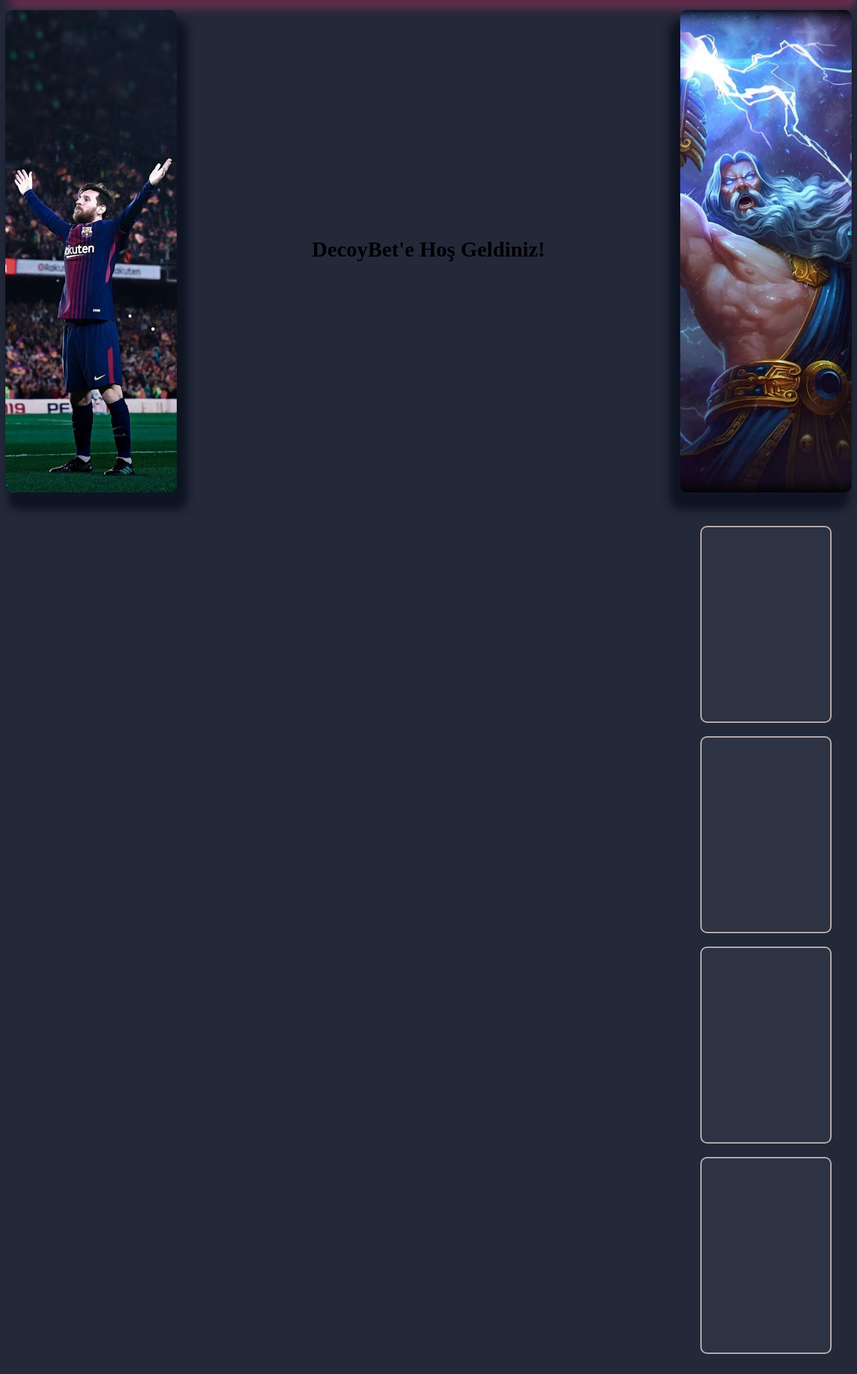
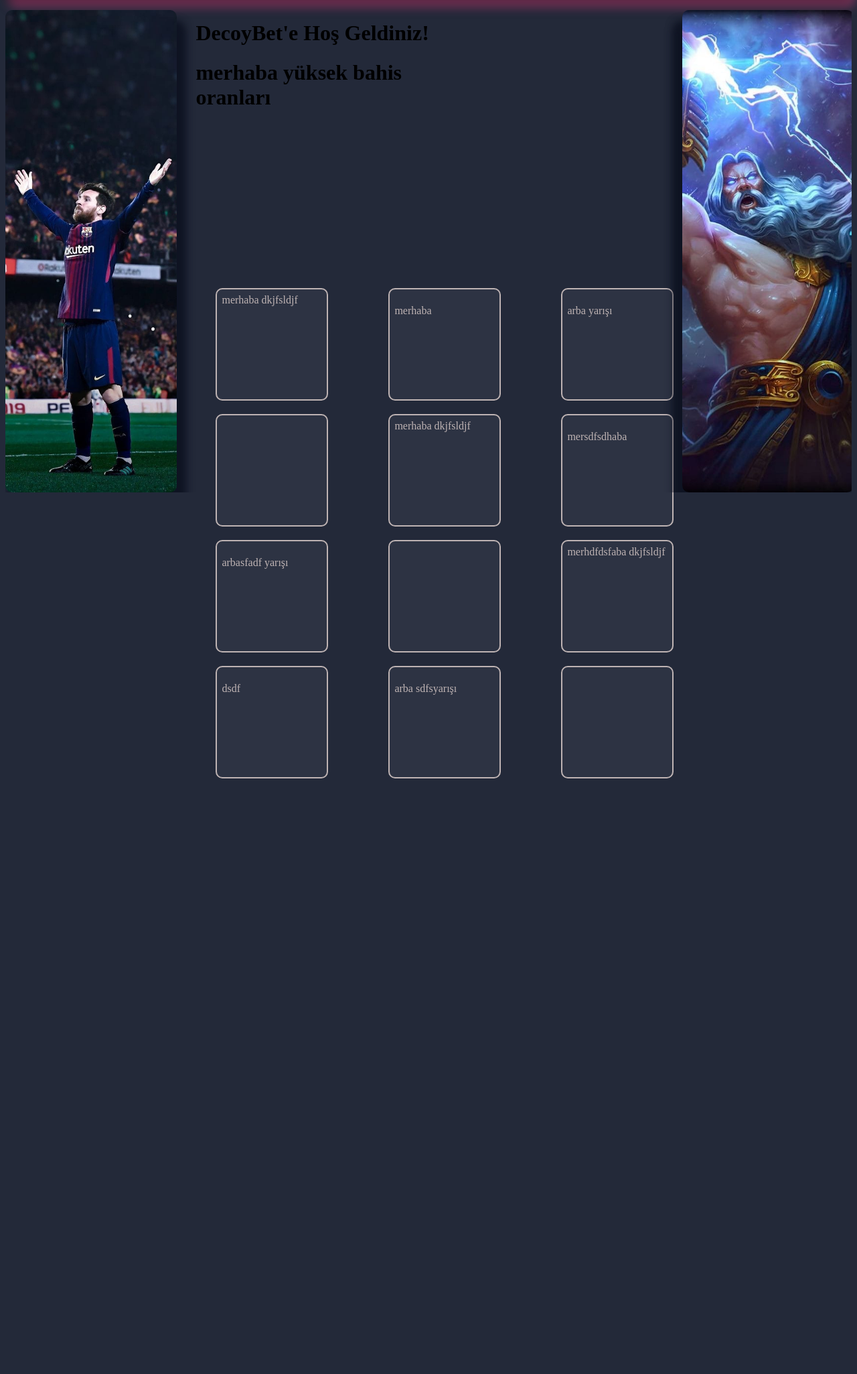
Before and after one commit to milksut/django_website, a Django app: page / in a window 1280 px wide. Shown: the part 98-2149 px from the top of the page at 67% size. After the commit the page ends 1260 px from the top, so only its background shows below. Run offline with Django 4.2, Linux system fonts and the light colour scheme.

Commit message:
games hower work on progres

```diff
--- a/templates/homepage.html
+++ b/templates/homepage.html
@@ -44,7 +44,45 @@
         </div>
         <div class="content">
             <!--İçerik-->
-            <h1>DecoyBet'e Hoş Geldiniz!</h1>
+            <div class="contentinside"><h1>DecoyBet'e Hoş Geldiniz!</h1>
+
+                <h1>merhaba yüksek bahis oranları
+
+                </h1>
+
+
+
+            </div>
+
+
+
+
+
+            <div class="container-games">
+                <div class="game">merhaba dkjfsldjf</div>
+                <div class="game"><p>merhaba </p></div>
+                <div class="game"><p>arba yarışı </p></div>
+                <div class="game"></div>
+                <div class="game">merhaba dkjfsldjf</div>
+                <div class="game"><p>mersdfsdhaba </p></div>
+                <div class="game"><p>arbasfadf yarışı </p></div>
+                <div class="game"></div>
+                <div class="game">merhdfdsfaba dkjfsldjf</div>
+                <div class="game"><p>dsdf </p></div>
+                <div class="game"><p>arba sdfsyarışı </p></div>
+                <div class="game"></div>
+
+
+
+
+
+
+            </div>
+
+
+
+
+
 
         </div>
         <div class="advertisement">
@@ -79,18 +117,13 @@
             </div>
         </div>
 
-        <div class="container-games">
-            <div class="game 1"></div>
-            <div class="game 2"></div>
-            <div class="game 3"></div>
-            <div class="game 3"></div>
-        </div>
 
 
     </div>
 
 
 
+
 </body>
 {% endblock content %}
 </html>
--- a/templates/style_sheet.html
+++ b/templates/style_sheet.html
@@ -61,8 +61,17 @@
 .container {
             display: flex;
             justify-content: space-between;
-            align-items: center;
+
+            align-items:right;
+
+
             padding-top: 10px;
+            overflow: hidden;
+
+
+
+
+
 
         }
 
@@ -70,7 +79,7 @@
  .advertisement {
             background-color: rgb(35, 41, 57);
             margin-top: 5px;
-            width: 20vw;
+            width: 20%;
             height: 90vh;
             padding: 0px;
             border-radius: 10px;
@@ -198,20 +207,62 @@ border-radius: 10px;
 
 .container-games{
     display: flex;
+    width: 55%;
     justify-content: space-between;
     padding: 20px;
-    margin-top: 20px;
+    margin-top: 40px;
     flex-wrap: wrap;
+    position: absolute;
+
+    padding-top: 2%;
+    margin-top: 30%;
+
+
+
+
+
+
+}
+.content{
+    float: left;
+    width: 55%;
+    height: 60%;
+    flex-wrap: wrap;
+    flex-direction: column;
+
+
+
+    justify-content:center;
+
+
+}
+.contentinside{
+    float: left;
+    width: 55%;
+    height: 60%;
+    flex-wrap: wrap;
+    flex-direction: column;
+
+
+
+    justify-content:center;
+
+
 }
 
 .container-games .game{
-    display: flex;
-    align-items: center;
-    justify-content: center;
-    flex-direction: column;
-    text-align: center;
-    height: 250px;
-    width: 200px;
+
+
+    margin-top: 2%;
+    align-items:right;
+    justify-content: row;
+    flex-direction: row;
+    object-fit: contain;
+    float: left;
+
+
+    height:150px;
+    width: 150px;
     background-color: rgb(45, 51, 67);
     border: 2px solid rgb(190, 179, 179);
     border-radius: 10px;
@@ -219,7 +270,9 @@ border-radius: 10px;
     cursor: pointer;
     transition: 0.4s;
     margin: 10px;
-    padding: 20px;
+    padding: 1%
+
+
 }
 
 .container-games .game:hover {
```
Also changed, not shown: static/pictures/astro.jpg (added).
